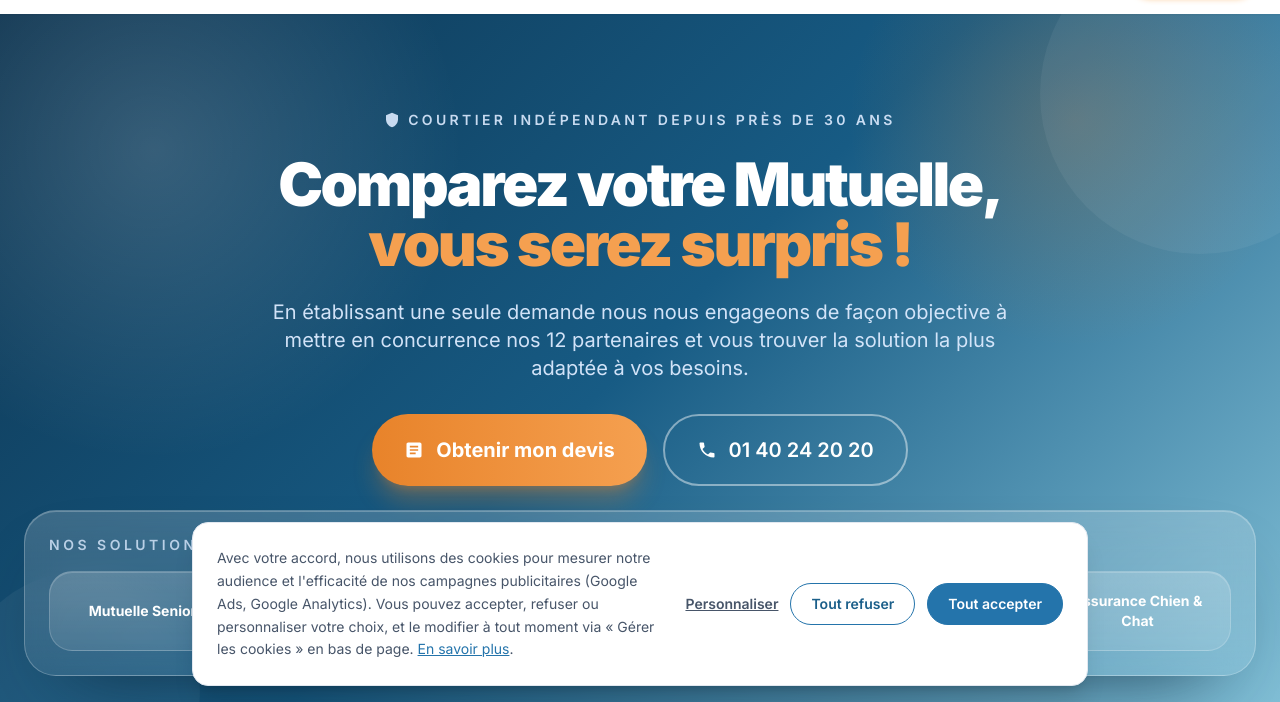
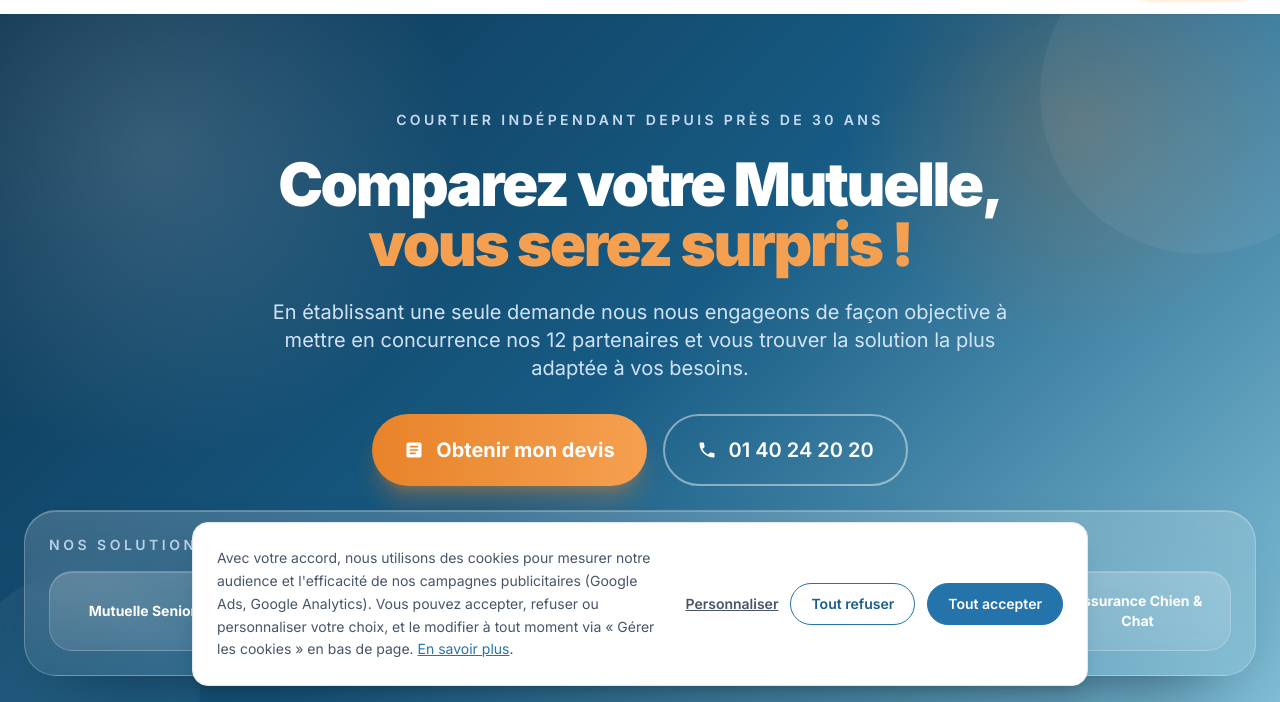
Before and after one commit to Reouven-Cohen/Reouven-Cohen.github.io, a website: page index.html in a window 1280 px wide. Shown: the part 98-800 px from the top of the page. Drawn offline with Linux system fonts and the light colour scheme.

Commit message:
style(accueil): retrait de l'icone bouclier devant 'Courtier independant depuis pres de 30 ans'
Co-Authored-By: Claude Opus 5.5 <noreply@anthropic.com>

```diff
--- a/index.html
+++ b/index.html
@@ -341,7 +341,6 @@
     <div class="grid gap-6 items-start">
       <div class="px-1 md:px-2 text-center max-w-4xl mx-auto">
         <div class="flex items-center justify-center gap-2 text-blue-100/90 text-xs md:text-sm font-semibold uppercase tracking-[0.24em] mb-6">
-          <svg class="w-4 h-4" fill="currentColor" viewBox="0 0 24 24"><path d="M12 1L3 5v6c0 5.55 3.84 10.74 9 12 5.16-1.26 9-6.45 9-12V5l-9-4z"/></svg>
           Courtier indépendant depuis près de 30 ans
         </div>
         <h1 class="text-4xl md:text-6xl font-black tracking-[-0.04em] mb-6 leading-[0.95]">
```
